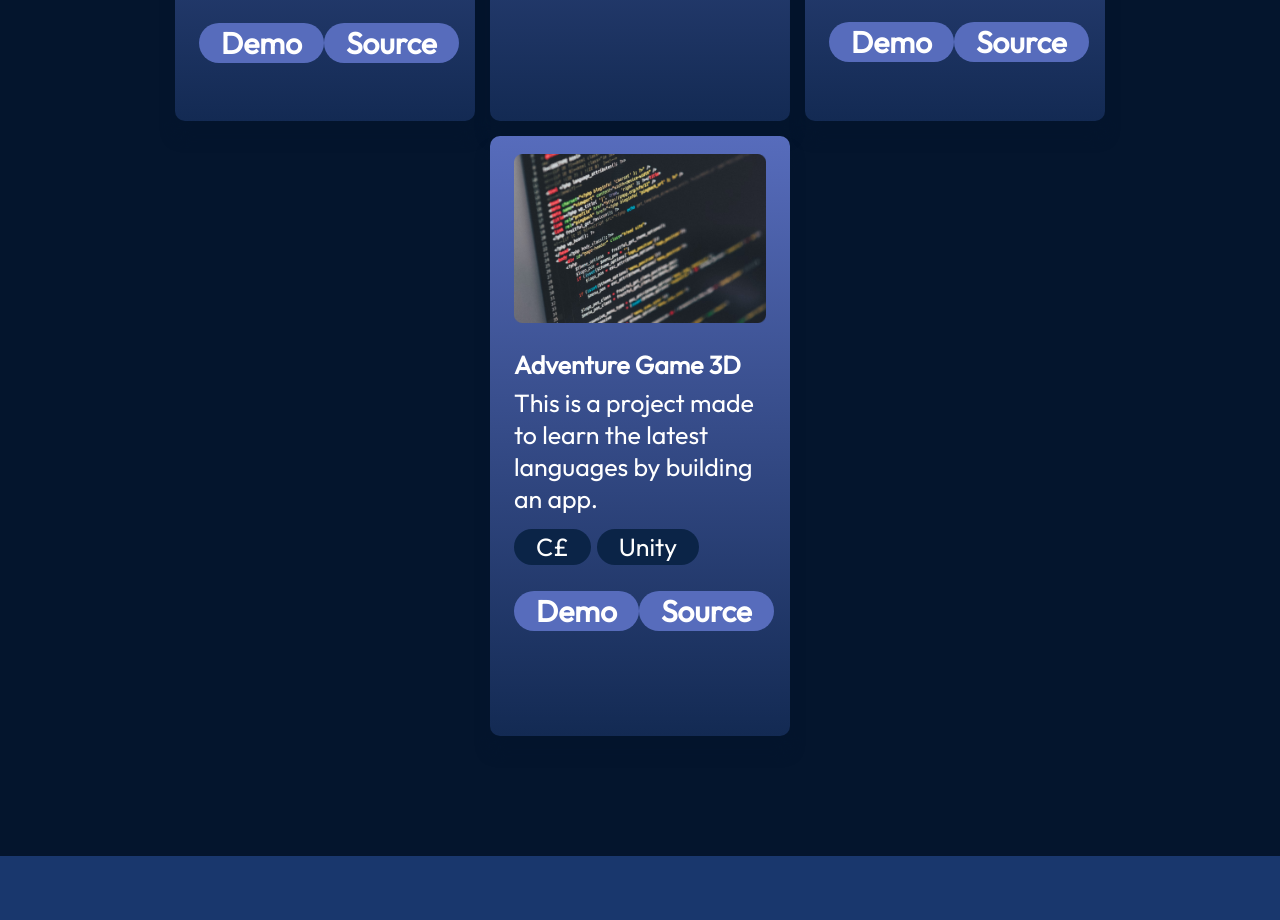
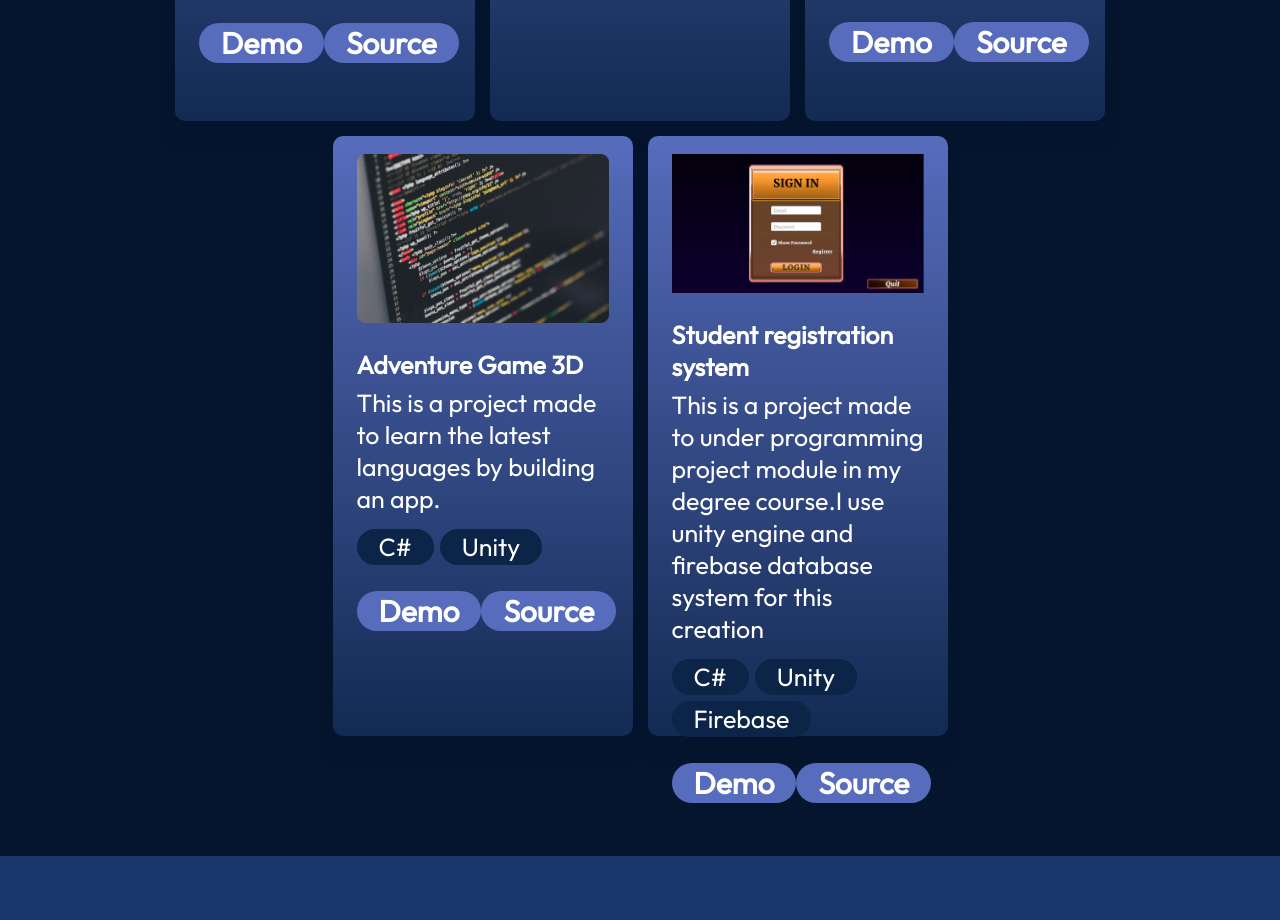
Before and after one commit to Parakkrama24/Porfilio, a React (Vite) app: page / in a window 1280 px wide. Shown: the part 2940-3860 px from the top of the page. Built offline with nearby package versions, Linux system fonts and the light colour scheme.

Commit message:
project update

```diff
--- a/package.json
+++ b/package.json
@@ -12,6 +12,7 @@
   "dependencies": {
     "@fontsource/outfit": "^5.0.8",
     "@fontsource/roboto": "^5.0.8",
+    "framer-motion": "^11.0.6",
     "react": "^18.2.0",
     "react-dom": "^18.2.0"
   },
--- a/src/components/Navbar/Navbar.jsx
+++ b/src/components/Navbar/Navbar.jsx
@@ -2,6 +2,7 @@ import React, { useState } from "react";
 
 import styles from "./Navbar.module.css";
 import { getImageUrl } from "../../utils";
+//import blog from "../otherOptions/Blog/Blog.jsx";
 
 export const Navbar = () => {
   const [menuOpen, setMenuOpen] = useState(false);
@@ -11,6 +12,8 @@ export const Navbar = () => {
       <a className={styles.title} href="/">
         Portfolio
       </a>
+
+
       <div className={styles.menu}>
         <img
           className={styles.menuBtn}
--- a/src/components/Projects/Projects.jsx
+++ b/src/components/Projects/Projects.jsx
@@ -9,7 +9,8 @@ export const Projects = () => {
   return (
     <section className={styles.container} id="projects">
       <h2 className={styles.title}>Projects</h2>
-      <div className={styles.projects}>
+      <div
+      className={styles.projects}>
         {projects.map((project, id) => {
           return <ProjectCard key={id} project={project} />;
         })}
--- a/src/data/projects.json
+++ b/src/data/projects.json
@@ -27,8 +27,17 @@
     "title": "Adventure Game 3D",
     "imageSrc": "projects/project.png",
     "description": "This is a project made to learn the latest languages by building an app.",
-    "skills": ["C£", "Unity"],
+    "skills": ["C#", "Unity"],
     "demo": "https://parakkrama24.itch.io/adventure-build",
     "source": "https://github.com/Parakkrama24/handTrackingUnity-.git"
   }
+  ,
+  {
+    "title": "Student registration system ",
+    "imageSrc": "projects/registationSystem.png",
+    "description": "This is a project made to under programming project module  in my degree course.I use unity engine and firebase database system for this creation  ",
+    "skills": ["C#", "Unity","Firebase"],
+    "demo": "https://www.linkedin.com/posts/parakkrama-dasanayaka-2a43b5216_unity-firebase-programmingproject-activity-7167162266612682752-BnbO?utm_source=share&utm_medium=member_desktop",
+    "source": "https://github.com/Parakkrama24/StudentRegistration_system.git"
+  }
 ]
```
Also changed, not shown: src/components/otherOptions/Blog/Blog.jsx (added, +7 -0 lines), assets/projects/registationSystem.png (added), 1 other file (tests, documents, lock files or other folders).
